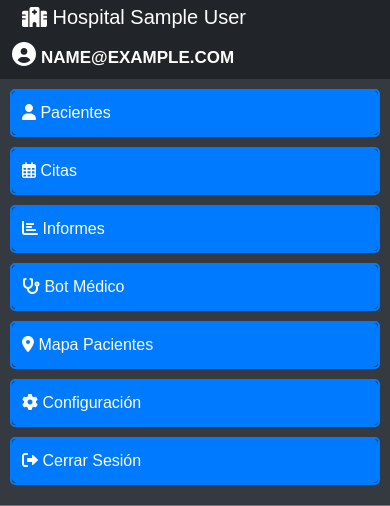
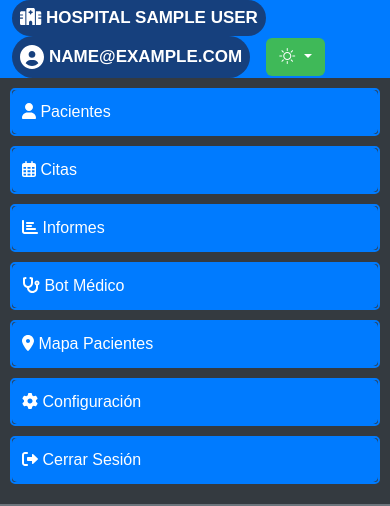
Before and after one commit to CarlosGM28/control_pacientes, a Flask app: page /mapas_pacientes in a window 390 px wide. Shown: the top 506 px of the page. Run offline with Flask 3, Linux system fonts and the light colour scheme; the visitor is signed in with stand-in values (Sample User, id 1); data that the repository does not hold is empty; some libraries are stand-ins or nearby versions.

Commit message:
Update mapa_pacientes.html

```diff
--- a/templates/vistas/mapa_pacientes.html
+++ b/templates/vistas/mapa_pacientes.html
@@ -1,5 +1,5 @@
 <!DOCTYPE html>
-<html lang="es">
+<html lang="es" data-bs-theme="auto">
 
 <head>
     <meta charset="UTF-8">
@@ -7,14 +7,21 @@
     <title>Registro Personal Médico-Hospital</title>
  <!-- Bootstrap CSS -->
  <link href="https://cdn.jsdelivr.net/npm/bootstrap@5.3.0-alpha1/dist/css/bootstrap.min.css" rel="stylesheet">
+ <link href="https://cdn.jsdelivr.net/npm/bootstrap@5.3.3/dist/css/bootstrap.min.css" rel="stylesheet" integrity="sha384-QWTKZyjpPEjISv5WaRU9OFeRpok6YctnYmDr5pNlyT2bRjXh0JMhjY6hW+ALEwIH" crossorigin="anonymous">
+
  <!-- Font Awesome -->
  <link href="https://cdnjs.cloudflare.com/ajax/libs/font-awesome/6.0.0-beta3/css/all.min.css" rel="stylesheet">
  <!-- DataTables CSS -->
  <link rel="stylesheet" type="text/css" href="https://cdn.datatables.net/1.11.5/css/jquery.dataTables.css">
+ <link rel="stylesheet" href="https://cdnjs.cloudflare.com/ajax/libs/animate.css/4.1.1/animate.min.css">
+ <link href="https://cdnjs.cloudflare.com/ajax/libs/bootstrap-icons/1.4.1/font/bootstrap-icons.min.css" rel="stylesheet">
+<link rel="stylesheet" href="https://cdnjs.cloudflare.com/ajax/libs/font-awesome/5.15.3/css/all.min.css">
+
  <!-- CSS personalizado -->
-    <script src="https://polyfill.io/v3/polyfill.min.js?features=default"></script>
+ <link rel="stylesheet" href="{{ url_for('static', filename='css/custom-theme.css') }}">
+ <link rel="stylesheet" href="{{ url_for('static', filename='css/theme_dark.css') }}">
+ <link rel="stylesheet" href="{{ url_for('static', filename='css/personal.css') }}">
  <link rel="stylesheet" href="{{ url_for('static', filename='css/principal.css') }}">
-    <link rel="stylesheet" href="{{ url_for('static', filename='css/personal.css') }}">
     <style>
 
         /* Estilos para el mapa */
@@ -23,20 +30,44 @@
             /* Centrado horizontalmente */
             width: 100%;
             /* Ancho completo */
-            height: 84vh;
+            height: 80vh;
             /* Altura del 80% del viewport */
-            max-width: 1800px;
+            max-width: 1400px;
             /* Ancho máximo */
-            background-color: #fff;
+
             border-radius: 8px;
             box-shadow: 0 0 10px rgba(0, 0, 0, 0.1);
+        }
+        .navbar-toggler {
+            border: none;
+            background: transparent;
+        }
+        .navbar-toggler .bar1, .navbar-toggler .bar2, .navbar-toggler .bar3 {
+            width: 25px;
+            height: 3px;
+            background-color: white;
+            margin: 4px 0;
+            transition: 0.4s;
+        }
+        @media (max-width: 576px) {
+            .navbar-brand, .navbar-text {
+                font-size: 14px;
+                padding: 6px;
+            }
+            .navbar-text {
+                display: flex;
+                align-items: center;
+            }
+            .navbar-toggler {
+                display: block;
+            }
         }
     </style>
 </head>
 
 <body>
     <!-- Encabezado -->
-    <nav id="encabezado" class="navbar navbar-dark bg-dark">
+    <nav id="encabezado" class="navbar navbar-dark" style="background-color: #007bff;">
         <div class="container-fluid d-flex justify-content-between align-items-center">
             <div class="d-flex align-items-center">
                 <button id="toggleBtn" class="navbar-toggler d-none d-md-block" type="button" onclick="toggleNav()">
@@ -44,13 +75,25 @@
                     <div class="bar2"></div>
                     <div class="bar3"></div>
                 </button>
-                <span class="navbar-brand mb-0 h1" style="margin-left: 10px;">
+                <span class="navbar-brand mb-0 h1" style="color: white; font-size: 17px; font-weight: bold; text-transform: uppercase; background-color: #16407d; padding: 8px; border-radius: 40px;">
                     <i class="fas fa-hospital"></i> Hospital {{ nombre_hospital }}
                 </span>
             </div>
-            <span class="navbar-text" style="color: white; font-size: 17px; font-weight: bold; text-transform: uppercase;">
+            <div class="d-flex align-items-center">
+                <span class="navbar-text" style="color: white; font-size: 17px; font-weight: bold; text-transform: uppercase; background-color: #16407d; padding: 8px; border-radius: 40px;">
                     <i class="fas fa-user-circle" style="margin-right: 5px; font-size: 24px;"></i>{{ user_email }}
                 </span>
+                <div class="dropdown ms-3">
+                    <button class="btn dropdown-toggle" type="button" id="themeDropdown" style="background-color: #3fb958; color: #ffff;" data-bs-toggle="dropdown" aria-expanded="false">
+                        <i id="theme-icon" class="bi bi-brightness-high"></i>
+                    </button>
+                    <ul class="dropdown-menu dropdown-menu-end" aria-labelledby="themeDropdown">
+                        <li><button class="dropdown-item" data-bs-theme-value="auto"><i class="bi bi-toggle2-on"></i> Auto</button></li>
+                        <li><button class="dropdown-item" data-bs-theme-value="light"><i class="bi bi-brightness-high"></i> Día</button></li>
+                        <li><button class="dropdown-item" data-bs-theme-value="dark"><i class="bi bi-moon"></i> Noche</button></li>
+                    </ul>
+                </div>
+            </div>
         </div>
     </nav>
 
@@ -252,7 +295,7 @@
 </div>
 
 
-    <footer class="bg-dark text-center text-white fixed-bottom" style="height: 45px;">
+<footer class="text-center text-white fixed-bottom" style="height: 45px;">
     <div class="container h-100 d-flex align-items-center justify-content-center">
         <div class="row w-100">
             <div class="col-lg-12">
@@ -263,16 +306,21 @@
 </footer>
 
 <!-- Bootstrap JS -->
-    <script src="https://cdn.jsdelivr.net/npm/bootstrap@5.3.0-alpha1/dist/js/bootstrap.bundle.min.js"></script>
 <script src="https://cdnjs.cloudflare.com/ajax/libs/jquery/3.6.0/jquery.min.js"></script>
 <script src="https://cdnjs.cloudflare.com/ajax/libs/twitter-bootstrap/5.3.0/js/bootstrap.bundle.min.js"></script>
+<script src="https://cdn.datatables.net/1.11.5/js/jquery.dataTables.min.js"></script>
+<script src="https://cdn.datatables.net/1.11.5/js/dataTables.bootstrap5.min.js"></script>
+<script src="https://code.jquery.com/jquery-3.5.1.slim.min.js"></script>
+<script src="https://cdn.jsdelivr.net/npm/@popperjs/core@2.5.4/dist/umd/popper.min.js"></script>
+<script src="https://stackpath.bootstrapcdn.com/bootstrap/4.5.2/js/bootstrap.min.js"></script>
 <!-- Font Awesome -->
 <script src="https://cdnjs.cloudflare.com/ajax/libs/font-awesome/6.0.0-beta3/js/all.min.js"></script>
 <!-- jQuery -->
 <script src="https://code.jquery.com/jquery-3.6.0.min.js"></script>
 <!-- DataTables JS -->
-    <script src="https://cdn.datatables.net/1.11.5/js/jquery.dataTables.min.js"></script>
+<script type="text/javascript" charset="utf8" src="https://cdn.datatables.net/1.11.5/js/jquery.dataTables.js"></script>
     <!-- Script personalizado -->
+    <script src="{{ url_for('static', filename='js/theme-switcher.js') }}"></script>
     <script src="{{ url_for('static', filename='js/personal.js') }}"></script>
 </body>
 </html>
```
Lines whose indentation alone changed are shown as unchanged.
